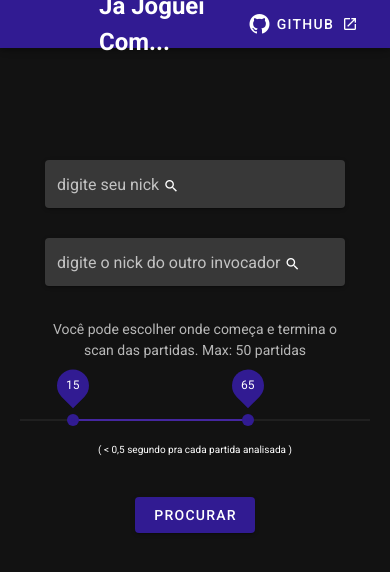
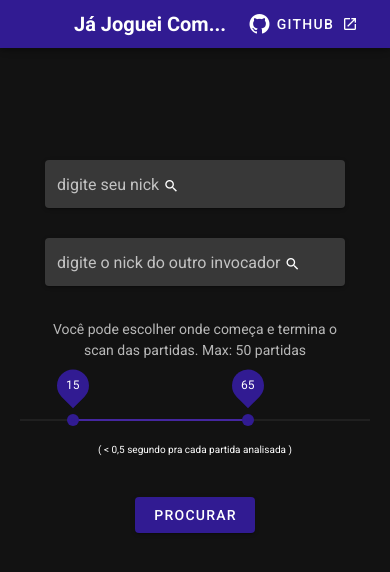
Before and after one commit to leleoveiga/ja-joguei-com-frontend, a Vue app: page / in a window 390 px wide. Shown: the top 572 px of the page. Built offline with nearby package versions, Linux system fonts and the light colour scheme.

Commit message:
fix app bar title to xsmall screens

```diff
--- a/src/App.vue
+++ b/src/App.vue
@@ -2,8 +2,12 @@
   <v-app>
     <v-app-bar absolute dense class="" app color="secondary" dark>
       <div class="d-flex align-center">
-        <v-img class="mr-2" src="./assets/jjc-logo.png" width="75"></v-img>
-        <h2>Já Joguei Com...</h2>
+        <v-img class="mr-2" src="./assets/jjc-logo.png" width="50"></v-img>
+        <span
+          class="font-weight-bold"
+          v-bind:style="{ fontSize: this.fontSize }"
+          >Já Joguei Com...</span
+        >
       </div>
 
       <v-spacer></v-spacer>
@@ -35,8 +39,15 @@ export default {
     Home
   },
 
-  data: () => ({
-    //
-  })
+  data: () => ({}),
+
+  computed: {
+    fontSize() {
+      if (this.$vuetify.breakpoint.name === "xs") {
+        return "20px";
+      }
+      return "26px";
+    }
+  }
 };
 </script>
```
